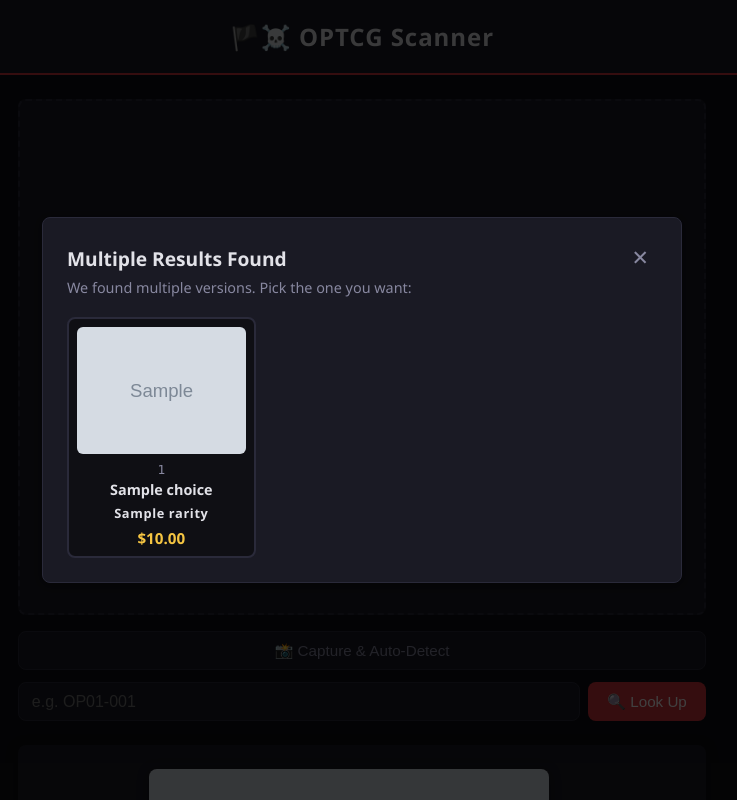
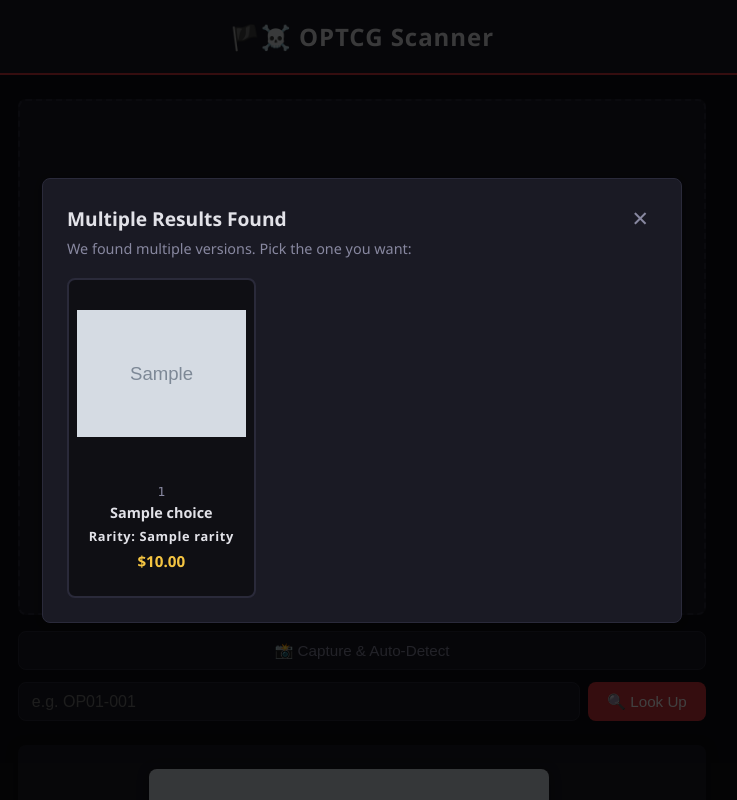
Before and after one commit to RenoMG/one-piece-tcg-scanner, a Flask app: template templates/index.html in a window 1280 px wide. Shown: the whole page, without its empty margins (278-1015 px from the left). Run offline with Flask 3, Linux system fonts and the light colour scheme; the template is opened without the code that fills it: most values are stand-ins (such as "Sample title", 1, 10 or a date in 2020); grey boxes marked "Sample" are stand-in pictures.

Commit message:
make the multi card prompt the same sizes

```diff
--- a/static/style.css
+++ b/static/style.css
@@ -395,6 +395,7 @@ footer {
   width: 100%;
   color: var(--clr-text);
   font-family: inherit;
+  height: 320px; /* fixed card height */
 }
 
 .modal-card:hover {
@@ -404,6 +405,9 @@ footer {
 
 .modal-card-img {
   width: 100%;
+  flex: 1;
+  object-fit: contain; /* scales image without cropping */
+  min-height: 0; /* lets flex shrink the image properly */
   border-radius: calc(var(--radius) - 2px);
   margin-bottom: 0.5rem;
 }
@@ -412,6 +416,10 @@ footer {
   display: flex;
   flex-direction: column;
   gap: 0.2rem;
+  height: 7.5rem; /* fixed info section height */
+  flex-shrink: 0; /* never shrink — image absorbs the flex */
+  justify-content: center;
+  overflow: hidden;
 }
 
 .modal-card-id {
--- a/templates/index.html
+++ b/templates/index.html
@@ -161,15 +161,15 @@
           <input type="hidden" name="exact" value="true" />
           <button type="submit" class="modal-card">
             <img
-              src="{{ choice.image_url }}"
-              alt="{{ choice.name }}"
+              src="{{ choice.card_image }}"
+              alt="{{ choice.card_name }}"
               class="modal-card-img"
             />
             <div class="modal-card-info">
-              <span class="modal-card-id">{{ choice.card_id }}</span>
-              <span class="modal-card-name">{{ choice.name }}</span>
+              <span class="modal-card-id">{{ choice.set_id }}</span>
+              <span class="modal-card-name">{{ choice.card_name }}</span>
               <span class="modal-card-rarity rarity-badge rarity-{{ choice.rarity | lower }}">
-                {{ choice.rarity }}
+                Rarity: {{ choice.rarity }}
               </span>
               {% if choice.market_price is not none %}
               <span class="modal-card-price">
```
